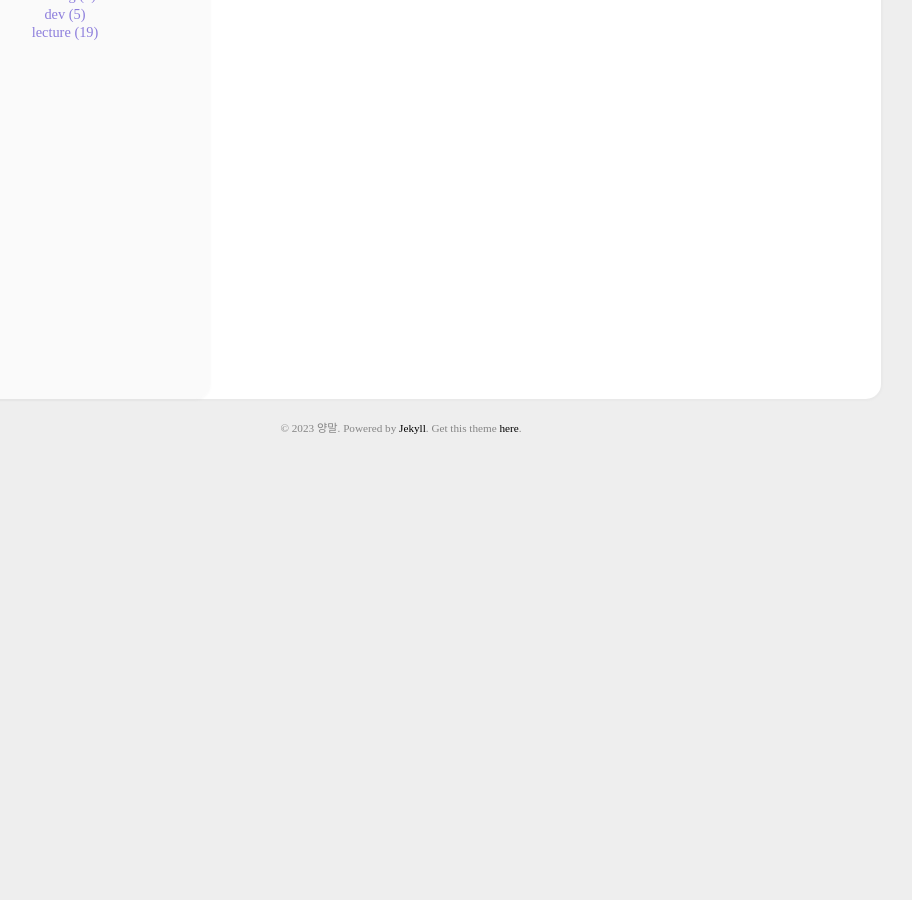
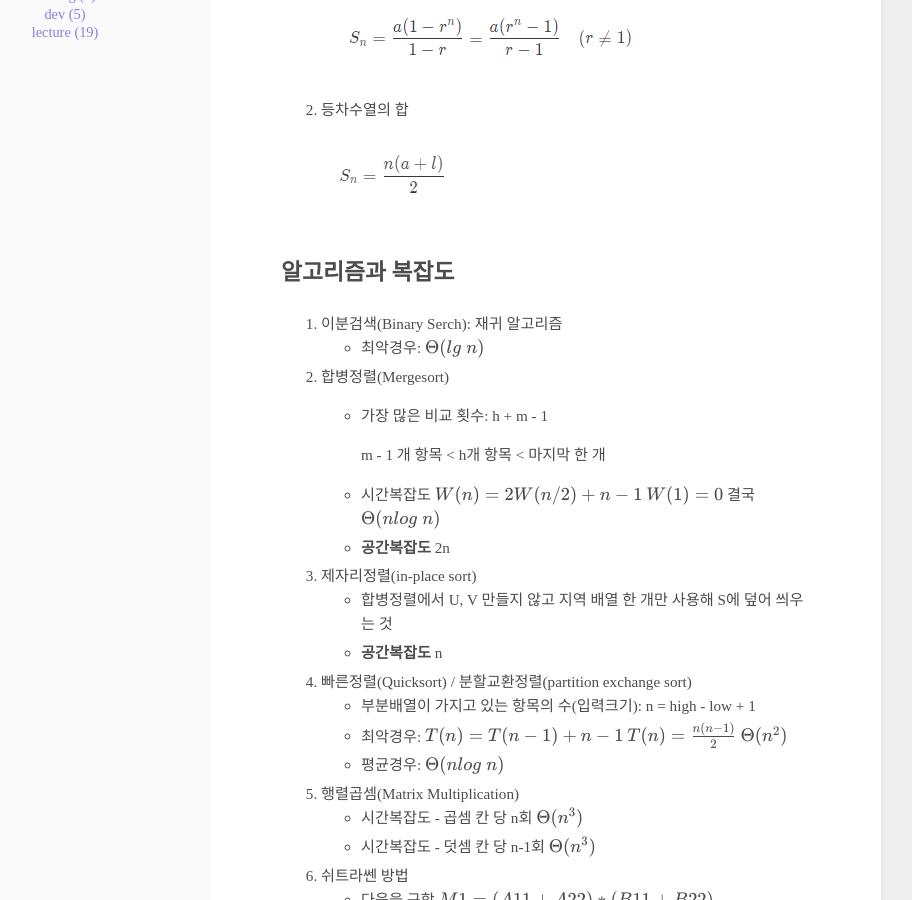
Before and after one commit to ywonchae1/ywonchae1.github.io, a Jekyll site: the page built from _posts/2023-04-24-AL.md, in a window 1280 px wide and 900 px high, scrolled down 388 px. Shown: the whole window, without its empty margins (239-1151 px from the left). Built offline with Jekyll 4.4.1, drawn with Linux system fonts in a browser that asks for light colours; some web fonts are replaced; before the commit the page ends 922 px from its top, so only the background shows below that; some of the changed text lies outside the part shown.

Commit message:
new post AL

```diff
--- a/_posts/2023-04-24-AL.md
+++ b/_posts/2023-04-24-AL.md
@@ -3,3 +3,188 @@ layout: post
 title: "AL:정리"
 categories: [lecture]
 ---
+
+## 여러가지 공식들...
+
+1. 등비수열의 합
+
+    <img src="../attachment/230425/Capture1.PNG">
+
+2. 등차수열의 합
+
+    <img src="../attachment/230425/Capture.PNG">
+
+## 알고리즘과 복잡도
+
+1. 이분검색(Binary Serch): 재귀 알고리즘
+    - 최악경우:
+    $$
+    \Theta(lg\ n)
+    $$
+
+2. 합병정렬(Mergesort)
+    - 가장 많은 비교 횟수: h + m - 1
+
+        m - 1 개 항목 < h개 항목 < 마지막 한 개
+
+    - 시간복잡도
+    $$
+    W(n) = 2W(n/2) + n - 1
+    $$
+    $$
+    W(1) = 0
+    $$
+    결국
+    $$
+    \Theta(nlog\ n)
+    $$
+    - **공간복잡도** 2n
+
+3. 제자리정렬(in-place sort)
+    - 합병정렬에서 U, V 만들지 않고 지역 배열 한 개만 사용해 S에 덮어 씌우는 것
+    - **공간복잡도** n
+
+4. 빠른정렬(Quicksort) / 분할교환정렬(partition exchange sort)
+    - 부분배열이 가지고 있는 항목의 수(입력크기): n = high - low + 1
+    - 최악경우:
+    $$
+    T(n) = T(n - 1) + n - 1
+    $$
+    $$
+    T(n) = \frac{n(n-1)}{2}
+    $$
+    $$
+    \Theta(n^2)
+    $$
+    - 평균경우:
+    $$
+    \Theta(nlog\ n)
+    $$
+
+5. 행렬곱셈(Matrix Multiplication)
+    - 시간복잡도 - 곱셈 칸 당 n회
+    $$
+    \Theta(n^3)
+    $$
+    - 시간복잡도 - 덧셈 칸 당 n-1회
+    $$
+    \Theta(n^3)
+    $$
+
+6. 쉬트라쎈 방법
+    - 다음을 구함
+    $$
+    M1 = (A11+A22)*(B11+B22)\\
+    M2 = (A21+A22)*B11\\
+    M3 = A11*(B12-B22)\\
+    M4 = A22*(B21-B11)\\
+    M5 = (A11+A12)*B22\\
+    M6 = (A21-A11)*(B11+B12)\\
+    M7 = (A12-A22)*(B21+B22)\\
+    $$
+    - 시간복잡도 - 곱셈
+    $$
+    T(n) = 7T(\frac{n}{2})\\
+    T(1) = 1
+    $$
+    $$
+    \Theta(n^{2.81})
+    $$
+    - 시간복잡도 - 덧셈
+    $$
+    T(n) = 7T(\frac{n}{2})+18(\frac{n}{2})^2\\
+    T(1) = 1
+    $$
+    $$
+    \Theta(n^{2.81})
+    $$
+
+7. 순차검색
+    - 최악경우: n
+    - 평균경우: (n + 1) / 2
+    - 최선경우: 1
+
+8. 피보나치 수열
+    - 재귀방식: 2^(n/2)
+    - 반복방식: n + 1
+
+9. 배열덧셈
+    - 덧셈연산기준 복잡도: n
+    - 지정문기준 복잡도: n + n + 1
+
+10. 교환정렬
+    - 이중for문
+    - n - 1 + n - 2 ....
+    $$
+    \frac{(n-1)n}{2}
+    $$
+
+---
+
+## 동적계획법
+
+---
+
+11. 이항계수 공식
+    $$
+    nCk = n-1Ck-1 + n-1Ck
+    $$
+    재귀적 방식이 아닌 배열을 만들어 처리
+
+    nCk는 B[n][k]에 저장됨
+
+    자신의 왼쪽 위, 바로 위 값만 알면 됨
+
+    - 총 수행횟수:
+    $$
+    \Theta(nk)
+    $$
+
+12. 플로이드 알고리즘
+
+    최단경로 찾기, 최적화 문제.
+
+    - 무작정 알고리즘 (brute-force algorithm)
+
+        정점이 n개이면 이음선은
+        $$
+        \frac{(n-1)n}{2}
+        $$
+        $$
+        (n-2)!
+        $$
+        가지 경로 계산
+
+    - 인접행렬
+
+        필요 없는 항까지 구하게 된다.
+
+    - 플루이드 알고리즘
+
+        거쳐갈 수 있는 정점을 하나씩 늘려가면서 해결
+
+        - 모든 경우 분석:
+        $$
+        \Theta(n^3)
+        $$
+
+        - 경로를 찾으려면? 경로를 기록해 두는 배열 P 하나 더 사용.
+
+            P(5,3) = 4라면 V5 - V4 - V3이라는 뜻
+
+            P(5,4) = 1이라면 V5 - V1 - V4 - V3이라는 뜻...
+
+
+## 최적의 원칙
+
+최단이라면 부분경로도 최단이어야 한다.
+
+최장경로 문제는 최적의 원칙이 적용되지 않는다.
+
+### 개념
+
+1. 행렬곱셈은 제곱이하로 떨어진 적이 없다.
+
+2. 분할정복을 사용하지 말아야 하는 경우
+    1. 분할된 조각들이 원본보다 커질 때 (피보나치)
+    2. n/c 크기의 거의 n개 사례로 분할될 때
```
Also changed, not shown: _posts/2023-04-24-SP_midterm.md (+1 -1 lines), attachment/230424/Capture.PNG (added), attachment/230424/Capture1.PNG (added), attachment/230424/Capture2.PNG (added), attachment/230424/Capture3.PNG (added), attachment/230425/Capture.PNG (added), attachment/230425/Capture1.PNG (added).
